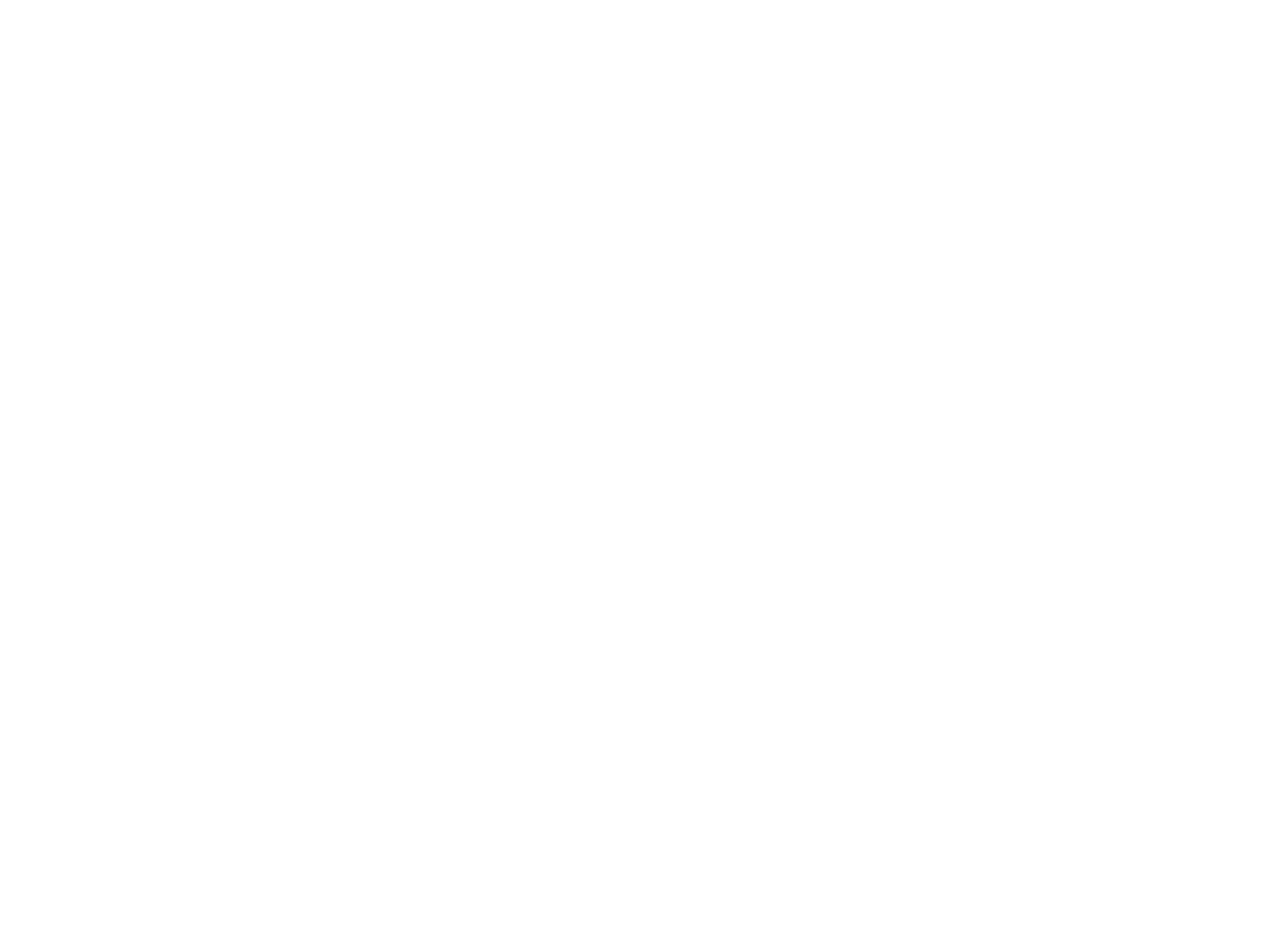
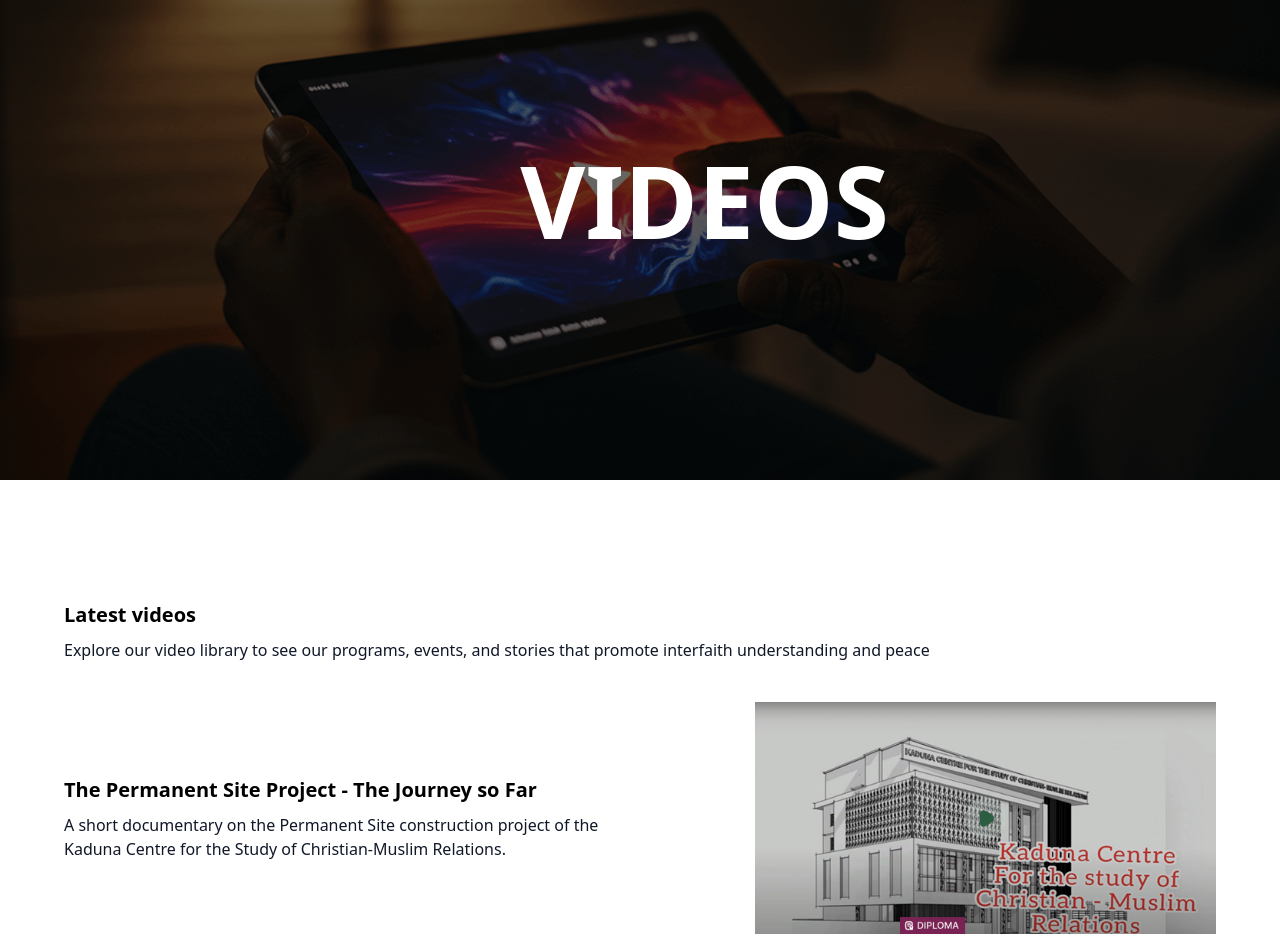
Before and after one commit to Frokesy/kaduna, a React (Vite) app: page /media/videos in a window 1280 px wide. Before the commit this address had no page. Shown: the part 160-1097 px from the top of the page. Before the commit the page ends 800 px from the top, so only its background shows below. Built offline with nearby package versions, Linux system fonts and the light colour scheme.

Commit message:
designed media/videos page

```diff
--- a/src/App.tsx
+++ b/src/App.tsx
@@ -5,6 +5,7 @@
 import BoardOfTrustees from './pages/about/b.o.t';
 import Staff from './pages/about/staff';
 import Contact from './pages/contact';
+import Videos from './pages/media/videos';
 
 const App = () => {
   const router = createBrowserRouter([
@@ -13,6 +14,7 @@
     { path: '/about/b.o.t', element: <BoardOfTrustees /> },
     { path: '/about/staff', element: <Staff /> },
     { path: '/contact', element: <Contact /> },
+    { path: '/media/videos', element: <Videos /> },
   ]);
 
   return (
--- a/src/components/data/index.tsx
+++ b/src/components/data/index.tsx
@@ -161,3 +161,76 @@
     img: '/assets/staff/img-five.png',
   },
 ];
+
+export const videoItems = [
+  {
+    id: 1,
+    title: 'The Permanent Site Project - The Journey so Far',
+    excerpt:
+      'A short documentary on the Permanent Site construction project of the Kaduna Centre for the Study of Christian-Muslim Relations.',
+    img: '/assets/media/video-one.png',
+  },
+  {
+    id: 2,
+    title: 'The Permanent Site Project - The Journey so Far',
+    excerpt:
+      'A short documentary on the Permanent Site construction project of the Kaduna Centre for the Study of Christian-Muslim Relations.',
+    img: '/assets/media/video-one.png',
+  },
+  {
+    id: 3,
+    title: 'The Permanent Site Project - The Journey so Far',
+    excerpt:
+      'A short documentary on the Permanent Site construction project of the Kaduna Centre for the Study of Christian-Muslim Relations.',
+    img: '/assets/media/video-one.png',
+  },
+  {
+    id: 4,
+    title: 'The Permanent Site Project - The Journey so Far',
+    excerpt:
+      'A short documentary on the Permanent Site construction project of the Kaduna Centre for the Study of Christian-Muslim Relations.',
+    img: '/assets/media/video-one.png',
+  },
+  {
+    id: 5,
+    title: 'The Permanent Site Project - The Journey so Far',
+    excerpt:
+      'A short documentary on the Permanent Site construction project of the Kaduna Centre for the Study of Christian-Muslim Relations.',
+    img: '/assets/media/video-one.png',
+  },
+  {
+    id: 6,
+    title: 'The Permanent Site Project - The Journey so Far',
+    excerpt:
+      'A short documentary on the Permanent Site construction project of the Kaduna Centre for the Study of Christian-Muslim Relations.',
+    img: '/assets/media/video-one.png',
+  },
+  {
+    id: 7,
+    title: 'The Permanent Site Project - The Journey so Far',
+    excerpt:
+      'A short documentary on the Permanent Site construction project of the Kaduna Centre for the Study of Christian-Muslim Relations.',
+    img: '/assets/media/video-one.png',
+  },
+  {
+    id: 8,
+    title: 'The Permanent Site Project - The Journey so Far',
+    excerpt:
+      'A short documentary on the Permanent Site construction project of the Kaduna Centre for the Study of Christian-Muslim Relations.',
+    img: '/assets/media/video-one.png',
+  },
+  {
+    id: 9,
+    title: 'The Permanent Site Project - The Journey so Far',
+    excerpt:
+      'A short documentary on the Permanent Site construction project of the Kaduna Centre for the Study of Christian-Muslim Relations.',
+    img: '/assets/media/video-one.png',
+  },
+  {
+    id: 10,
+    title: 'The Permanent Site Project - The Journey so Far',
+    excerpt:
+      'A short documentary on the Permanent Site construction project of the Kaduna Centre for the Study of Christian-Muslim Relations.',
+    img: '/assets/media/video-one.png',
+  },
+];
--- a/src/components/defaults/DefaultHero.tsx
+++ b/src/components/defaults/DefaultHero.tsx
@@ -3,15 +3,15 @@
 
 const DefaultHero = ({ title, img }: { title: string; img: string }) => {
   return (
-    <div className="relative min-h-[50vh] overflow-hidden">
-      <div className="absolute inset-0 w-full lg:h-[50vh] z-0">
+    <div className="relative lg:min-h-[80vh] min-h-[50vh] overflow-hidden">
+      <div className="absolute inset-0 w-full lg:h-[80vh] z-0">
         <div
           className="absolute inset-0 w-full h-full bg-cover bg-no-repeat"
           style={{ backgroundImage: `url(${img})` }}
         />
       </div>
 
-      <div className="relative lg:absolute lg:inset-0 bg-black/40 text-white z-10 w-full h-[50vh] flex flex-col">
+      <div className="relative lg:absolute lg:inset-0 bg-black/40 text-white z-10 w-full lg:h-[80vh] h-[50vh] flex flex-col">
         <motion.div
           initial={{ opacity: 0, y: -30 }}
           animate={{ opacity: 1, y: 0 }}
@@ -20,7 +20,7 @@
           <Header />
         </motion.div>
 
-        <div className="w-[90vw] mx-auto lg:mt-[10vh] mt-[15vh] z-20">
+        <div className="w-[90vw] mx-auto flex items-center justify-center h-full z-20">
           <motion.div
             initial={{ opacity: 0, y: 20 }}
             animate={{ opacity: 1, y: 0 }}
--- /dev/null
+++ b/src/pages/media/videos/index.tsx
@@ -0,0 +1,127 @@
+import { useState } from 'react';
+import DefaultHero from '../../../components/defaults/DefaultHero';
+import { videoItems } from '../../../components/data';
+import Newsletter from '../../../components/home/Newsletter';
+
+const Videos = () => {
+  const [currentPage, setCurrentPage] = useState(1);
+  const postsPerPage = 5;
+
+  const totalPages = Math.ceil(videoItems.length / postsPerPage);
+
+  const startIndex = (currentPage - 1) * postsPerPage;
+  const currentVideos = videoItems.slice(startIndex, startIndex + postsPerPage);
+
+  const getPageNumbers = (current: number, total: number) => {
+    const delta = 2;
+    const range: (number | string)[] = [];
+    const rangeWithDots: (number | string)[] = [];
+    let last: number | undefined;
+
+    for (let i = 1; i <= total; i++) {
+      if (
+        i === 1 ||
+        i === total ||
+        (i >= current - delta && i <= current + delta)
+      ) {
+        range.push(i);
+      }
+    }
+
+    for (const page of range) {
+      if (last !== undefined) {
+        if ((page as number) - last === 2) {
+          rangeWithDots.push(last + 1);
+        } else if ((page as number) - last > 2) {
+          rangeWithDots.push('...');
+        }
+      }
+      rangeWithDots.push(page);
+      last = page as number;
+    }
+
+    return rangeWithDots;
+  };
+
+  return (
+    <div>
+      <DefaultHero title="Videos" img="/assets/hero-imgs/img-five.png" />
+
+      <div className="lg:my-[15vh] my-20 w-[90vw] mx-auto">
+        <h2 className="text-[20px] font-semibold">Latest videos</h2>
+        <p className="text-[#101828] text-[16px] mt-2">
+          Explore our video library to see our programs, events, and stories
+          that promote interfaith understanding and peace
+        </p>
+
+        <div className="mt-10 flex flex-col space-y-10">
+          {currentVideos.map((item) => (
+            <div
+              key={item.id}
+              className="flex lg:flex-row flex-col-reverse justify-between items-center gap-6"
+            >
+              <div className="lg:w-[50%]">
+                <h3 className="text-[20px] font-semibold">{item.title}</h3>
+                <p className="text-[#101828] text-[16px] mt-2">
+                  {item.excerpt}
+                </p>
+              </div>
+
+              <div className="lg:w-[40%]">
+                <img
+                  src={item.img}
+                  alt={item.title}
+                  className="w-full h-auto"
+                />
+              </div>
+            </div>
+          ))}
+        </div>
+
+        <div className="flex justify-between items-center mt-20">
+          <button
+            disabled={currentPage === 1}
+            onClick={() => setCurrentPage((p) => Math.max(p - 1, 1))}
+            className="border border-[#cccccc] py-2 px-6 rounded-lg font-semibold disabled:opacity-50"
+          >
+            Previous
+          </button>
+
+          <div className="flex items-center space-x-3">
+            {getPageNumbers(currentPage, totalPages).map((page, idx) =>
+              page === '...' ? (
+                <span key={idx} className="px-2 text-[#667085]">
+                  ...
+                </span>
+              ) : (
+                <button
+                  key={idx}
+                  onClick={() => setCurrentPage(page as number)}
+                  className={`px-3 py-2 rounded-md text-sm font-semibold transition ${
+                    currentPage === page
+                      ? 'bg-[#182B69] text-white'
+                      : 'text-[#182B69] hover:bg-[#F2F4F7]'
+                  }`}
+                >
+                  {page}
+                </button>
+              )
+            )}
+          </div>
+
+          <button
+            disabled={currentPage === totalPages}
+            onClick={() => setCurrentPage((p) => Math.min(p + 1, totalPages))}
+            className="border border-[#cccccc] py-2 px-6 rounded-lg font-semibold disabled:opacity-50"
+          >
+            Next
+          </button>
+        </div>
+      </div>
+
+      <Newsletter />
+    </div>
+  );
+};
+
+export default Videos;
```
Also changed, not shown: public/assets/hero-imgs/img-five.png (added), public/assets/media/video-one.png (added).
